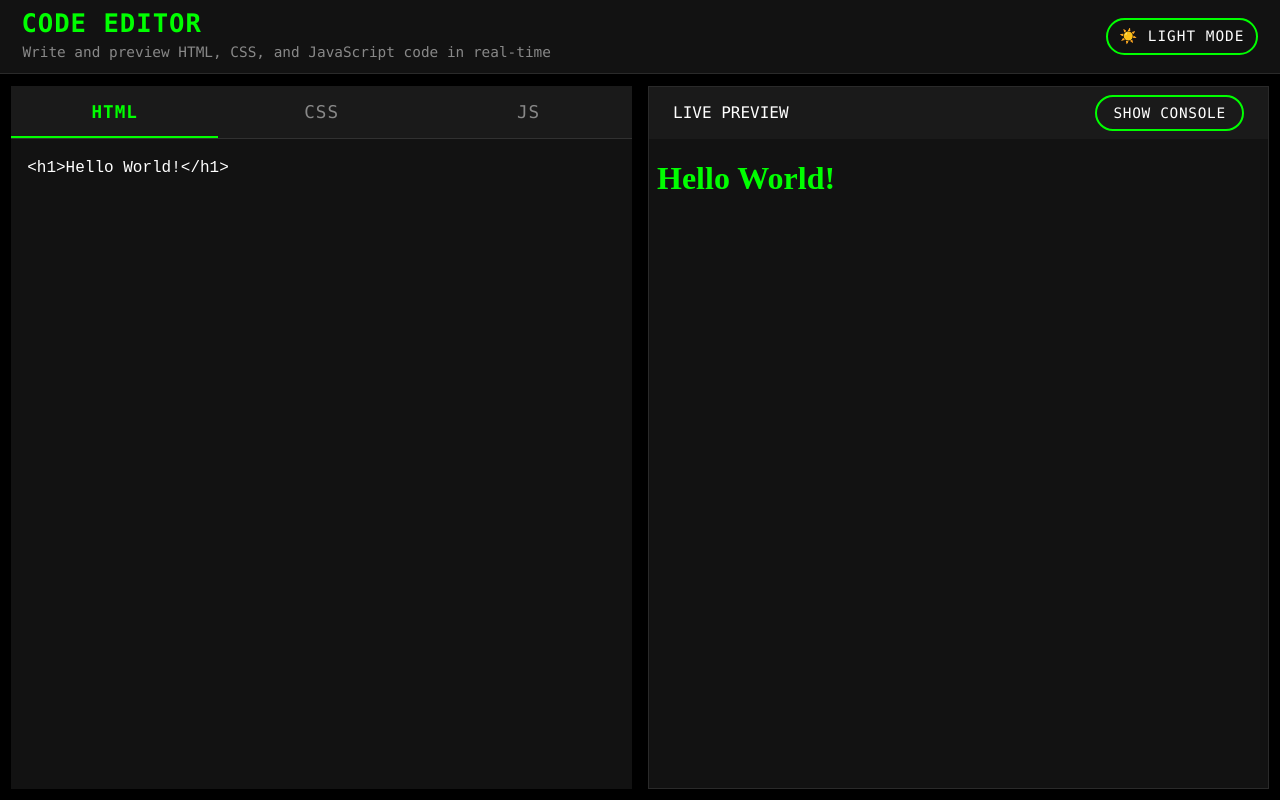
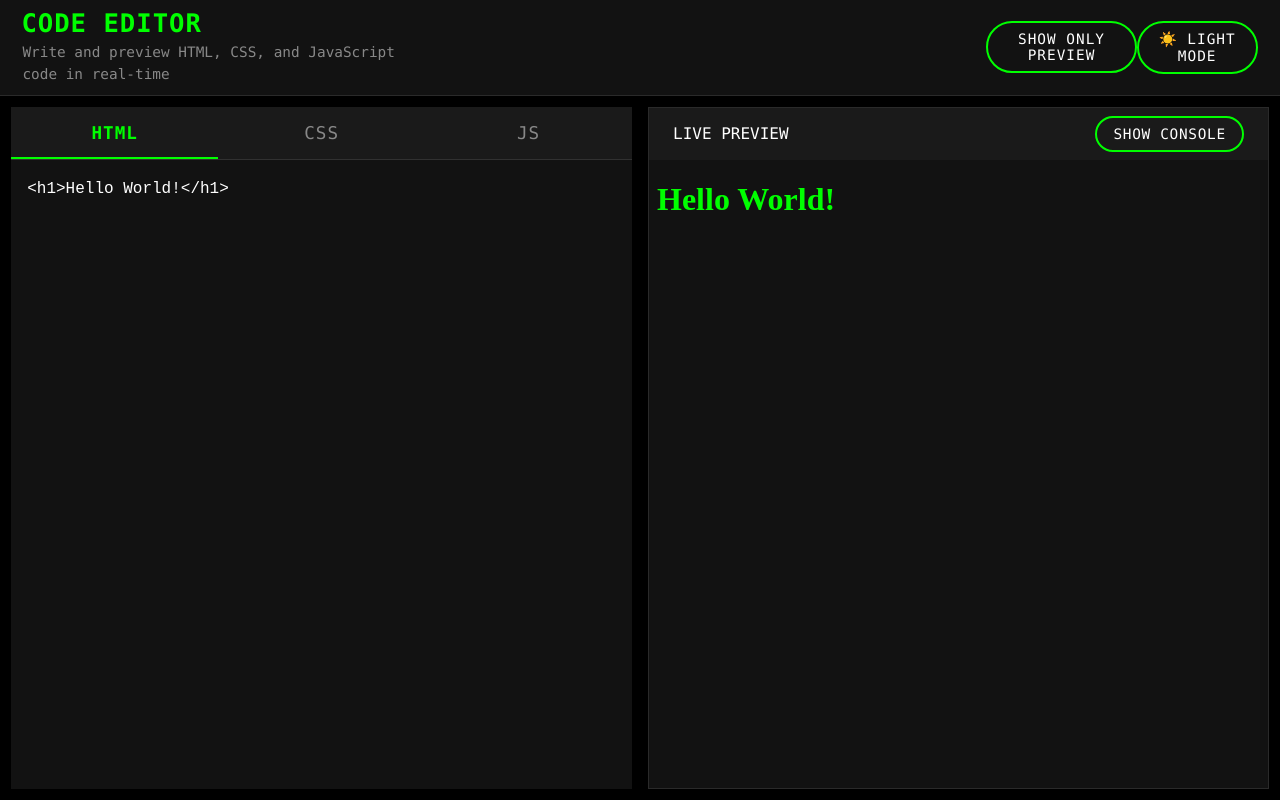
Before and after one commit to VIDHITTS/Markdown-Magic, a React (Vite) app: page / in a window 1280 px wide. Built offline with nearby package versions, Linux system fonts and the light colour scheme.

Commit message:
preview added

```diff
--- a/src/App.css
+++ b/src/App.css
@@ -1,258 +1,278 @@
-
-:root{
---background_colour:#000000;
---light_background_colour:#121212;
---backy_colour:#1a1a1a;
---border_colour:rgba(255, 255, 255, 0.1);
---main_colour:#00ff00;
---red_colour:#ff0000;
---text_colour:#ffffff;
---another_text_color:#888888;
---speedy_speed:0.3s;
---tab-inactive:#888888;
+:root {
+  --background_colour: #000000;
+  --light_background_colour: #121212;
+  --backy_colour: #1a1a1a;
+  --border_colour: rgba(255, 255, 255, 0.1);
+  --main_colour: #00ff00;
+  --red_colour: #ff0000;
+  --text_colour: #ffffff;
+  --another_text_color: #888888;
+  --speedy_speed: 0.3s;
+  --tab-inactive: #888888;
 }
-[theme="light"]{
---background_colour:#ffffff;
---light_background_colour:#f5f5f5;
---backy_colour:#e0e0e0;
---border_colour:rgba(0, 0, 0, 0.1);
---main_colour:#000000;
---red_colour:#ff0000;
---text_colour:#000000;
---another_text_color:#666666;
---tab-inactive:#666666;
+[theme="light"] {
+  --background_colour: #ffffff;
+  --light_background_colour: #f5f5f5;
+  --backy_colour: #e0e0e0;
+  --border_colour: rgba(0, 0, 0, 0.1);
+  --main_colour: #000000;
+  --red_colour: #ff0000;
+  --text_colour: #000000;
+  --another_text_color: #666666;
+  --tab-inactive: #666666;
 }
-*{
-box-sizing:border-box;
-margin:0;padding:0;
+* {
+  box-sizing: border-box;
+  margin: 0;
+  padding: 0;
 }
-body{
-background-color:var(--background_colour);
-font-family:'Fira Code', 'Consolas', monospace;
-color:var(--text_colour);
-overflow:hidden;
-transition:background-color var(--speedy_speed), color var(--speedy_speed);
+body {
+  background-color: var(--background_colour);
+  font-family: "Fira Code", "Consolas", monospace;
+  color: var(--text_colour);
+  overflow: hidden;
+  transition: background-color var(--speedy_speed), color var(--speedy_speed);
 }
-.app-container{
-display:flex;
-flex-direction:column;
-height:100vh;
-width:100vw;
-background:var(--background_colour);
+.markdown-magic {
+  display: flex;
+  flex-direction: column;
+  height: 100vh;
+  width: 100vw;
+  background: var(--background_colour);
 }
-.app-header{
-padding:0.6rem 1.4rem;
-background:var(--light_background_colour);
-border-bottom:1px solid var(--border_colour);
-width:100%;
-display:flex;
-justify-content:space-between;
-align-items:center;
+.magic-heading {
+  padding: 0.6rem 1.4rem;
+  background: var(--light_background_colour);
+  border-bottom: 1px solid var(--border_colour);
+  width: 100%;
+  display: flex;
+  justify-content: space-between;
+  align-items: center;
 }
-.app-header h1{
-margin:-1px;
-font-size:1.6rem;
-color:var(--main_colour);
-font-weight:900;
-letter-spacing:1px;
+.magic-heading h1 {
+  margin: -1px;
+  font-size: 1.6rem;
+  color: var(--main_colour);
+  font-weight: 900;
+  letter-spacing: 1px;
 }
-.app-header p{
-margin-top:0.4rem;
-color:var(--another_text_color);
-font-size:0.9rem;
+.magic-heading p {
+  margin-top: 0.4rem;
+  color: var(--another_text_color);
+  font-size: 0.9rem;
 }
-.theme-toggle{
-background:transparent;
-color:var(--text_colour);
-border:2px solid var(--main_colour);
-padding:0.5rem 0.7rem;
-border-radius:30px;
-cursor:pointer;
-font-size:0.9rem;
-transition:all var(--speedy_speed);
-display:flex;
-align-items:center;
-letter-spacing:1px;
+.only-button {
+  background: transparent;
+  color: var(--text_colour);
+  border: 2px solid var(--main_colour);
+  border-radius: 30px;
+  padding: 0.5rem 0.7rem;
+  cursor: pointer;
+  letter-spacing: 1px;
+  font-size: 0.9rem;
 }
-.theme-toggle:hover{
-background:var(--main_colour);
-color:var(--background_colour);
+.darkmagic {
+  background: transparent;
+  color: var(--text_colour);
+  border: 2px solid var(--main_colour);
+  padding: 0.5rem 0.7rem;
+  border-radius: 30px;
+  cursor: pointer;
+  font-size: 0.9rem;
+  letter-spacing: 1px;
 }
-.main-content {
-display:grid;
+.darkmagic:hover {
+  background: var(--main_colour);
+  color: var(--background_colour);
+}
+.only-button:hover {
+  background: var(--main_colour);
+  color: var(--background_colour);
+}
+.main-magic {
+  display: grid;
   grid-template-columns: 1fr 1fr;
-flex-grow:1;
-flex-shrink:1;
-flex-basis:0%;
-overflow:hidden;
+  flex-grow: 1;
+  flex-shrink: 1;
+  flex-basis: 0%;
+  overflow: hidden;
   gap: 1rem;
-padding:0.7rem;
+  padding: 0.7rem;
 }
-.editor-panel{
-display:flex;
-flex-direction:column;
-min-width:300px;
-box-shadow:0 0 20px rgba(0, 0, 0, 0.2);
+.user-magic {
+  display: flex;
+  flex-direction: column;
+  min-width: 300px;
+  box-shadow: 0 0 20px rgba(0, 0, 0, 0.2);
 }
-.tab-bar{
-display:flex;
-background:var(--backy_colour);
-border-bottom:1px solid var(--border_colour);
+.option-bar {
+  display: flex;
+  background: var(--backy_colour);
+  border-bottom: 1px solid var(--border_colour);
 }
-.tab-bar button{
-flex:1;
-padding:1rem;
-border:none;
-background:transparent;
-color:var(--tab-inactive);
-font-size:1.1rem;
-cursor:pointer;
-transition:all var(--speedy_speed);
-text-transform:uppercase;
-letter-spacing:1px;
-position:relative;
+.option-bar button {
+  flex: 1;
+  padding: 1rem;
+  border: none;
+  background: transparent;
+  color: var(--tab-inactive);
+  font-size: 1.1rem;
+  cursor: pointer;
+  transition: all var(--speedy_speed);
+  text-transform: uppercase;
+  letter-spacing: 1px;
+  position: relative;
 }
-.tab-bar button::after{
-content:'';
-position:absolute;
-bottom:0;
-left:0;
-width:100%;
-height:2px;
-background:var(--main_colour);
-transform:scaleX(0);
-transition:transform var(--speedy_speed);
+.option-bar button::after {
+  content: "";
+  position: absolute;
+  bottom: 0;
+  left: 0;
+  width: 100%;
+  height: 2px;
+  background: var(--main_colour);
+  transform: scaleX(0);
+  transition: transform var(--speedy_speed);
 }
-.tab-bar button:hover::after{
-transform:scaleX(1);
+.option-bar button:hover::after {
+  transform: scaleX(1);
 }
-.tab-bar button.active{
-color:var(--main_colour);
-font-weight:600;
+.option-bar button.active {
+  color: var(--main_colour);
+  font-weight: 600;
 }
-.tab-bar button.active::after{
-transform:scaleX(1);
+.option-bar button.active::after {
+  transform: scaleX(1);
 }
-.editor-textarea{
-flex:1;
-padding:1rem;
-font-size:1rem;
-background:var(--light_background_colour);
-color:var(--text_colour);
-border:none;
-outline:none;
-resize:none;
-line-height:1.7;
-tab-size:2;
+.user-area {
+  flex: 1;
+  padding: 1rem;
+  font-size: 1rem;
+  background: var(--light_background_colour);
+  color: var(--text_colour);
+  border: none;
+  outline: none;
+  resize: none;
+  line-height: 1.7;
+  tab-size: 2;
 }
-.preview-panel{
-display:flex;
-flex-direction:column;
-min-width:0;
-border:1px solid var(--border_colour);
+.magic-output {
+  display: flex;
+  flex-direction: column;
+  min-width: 0;
+  border: 1px solid var(--border_colour);
 }
 
-.preview-header{
-padding:0.5rem 1.5rem;
-background:var(--backy_colour);
-color:var(--text_colour);
-display:flex;
-justify-content:space-between;
-align-items:center;
+.magic-output-heading {
+  padding: 0.5rem 1.5rem;
+  background: var(--backy_colour);
+  color: var(--text_colour);
+  display: flex;
+  justify-content: space-between;
+  align-items: center;
 }
 
-.console-toggle{
+.console-button {
   background: transparent;
-color:var(--text_colour);
-border:2px solid var(--main_colour);
-padding:0.5rem 1rem;
-border-radius:30px;
-cursor:pointer;
-font-size:0.9rem;
-transition:all var(--speedy_speed);
-letter-spacing:0.7px;
+  color: var(--text_colour);
+  border: 2px solid var(--main_colour);
+  padding: 0.5rem 1rem;
+  border-radius: 30px;
+  cursor: pointer;
+  font-size: 0.9rem;
+  transition: all var(--speedy_speed);
+  letter-spacing: 0.7px;
 }
 
-.console-toggle:hover{
-background:var(--main_colour);
-color:var(--background_colour);
+.console-button:hover {
+  background: var(--main_colour);
+  color: var(--background_colour);
 }
 
-.preview-panel iframe{
-flex:1;
-border:none;
+.magic-output iframe {
+  flex: 1;
+  border: none;
 }
 
-.console-panel{
-border-top:1px solid var(--border_colour);
-height:200px;
-display:flex;
-flex-direction:column;
+.magic-console {
+  border-top: 1px solid var(--border_colour);
+  height: 200px;
+  display: flex;
+  flex-direction: column;
 }
 
-.console-header{
-padding:0.5rem 1.6rem;
-background:var(--backy_colour);
-color:var(--text_colour);
-font-size:0.9rem;
-border-bottom:1px solid var(--border_colour);
-display:flex;
-justify-content:space-between;
-align-items:center;
-letter-spacing:1px;
+.console-heading {
+  padding: 0.5rem 1.6rem;
+  background: var(--backy_colour);
+  color: var(--text_colour);
+  font-size: 0.9rem;
+  border-bottom: 1px solid var(--border_colour);
+  display: flex;
+  justify-content: space-between;
+  align-items: center;
+  letter-spacing: 1px;
 }
 
-.clear-console{
-background:transparent;
-color:var(--text_colour);
-border:2px solid var(--main_colour);
-padding:0.5rem 0.9rem;
-border-radius:32px;
-cursor:pointer;
-font-size:0.8rem;
+.magic-clear {
+  background: transparent;
+  color: var(--text_colour);
+  border: 2px solid var(--main_colour);
+  padding: 0.5rem 0.9rem;
+  border-radius: 32px;
+  cursor: pointer;
+  font-size: 0.8rem;
   transition: all var(--speedy_speed);
-letter-spacing:1px;
+  letter-spacing: 1px;
 }
 
-.clear-console:hover{
-background:var(--red_colour);
-color:var(--background_colour);
+.magic-clear:hover {
+  background: var(--red_colour);
+  color: var(--background_colour);
 }
 
-.console-output{
-flex:1;
+.magic-console-output {
+  flex: 1;
   padding: 1rem 1.5rem;
-overflow-y:auto;
-font-family:'Fira Code','Consolas', monospace;
-font-size:0.9rem;
-color:var(--main_colour);
+  overflow-y: auto;
+  font-family: "Fira Code", "Consolas", monospace;
+  font-size: 0.9rem;
+  color: var(--main_colour);
 }
 
-.console-line{
-margin-bottom:0.5rem;
-white-space:pre-wrap;
+.magic-line {
+  margin-bottom: 0.5rem;
+  white-space: pre-wrap;
   padding: 0.5rem;
-border-left:2px solid var(--main_colour);
+  border-left: 2px solid var(--main_colour);
 }
-.editor-panel, .preview-panel{
-background:var(--light_background_colour);
+.user-magic,
+.magic-output {
+  background: var(--light_background_colour);
 }
-@media (max-width:768px){
-.main-content{
-    grid-template-columns:1fr;
-    padding:1rem;
-    gap:1rem;
+@media (max-width: 768px) {
+  .main-magic {
+    grid-template-columns: 1fr;
+    padding: 1rem;
+    gap: 1rem;
   }
-.editor-panel,.preview-panel{
-    height:50vh;
+  .user-magic,
+  .magic-output {
+    height: 50vh;
   }
-.console-panel{
-    height:150px;
+  .magic-console {
+    height: 150px;
   }
-.app-header{
-    padding:1rem;
-    flex-direction:column;
-    text-align:center;
-    gap:1rem;
+  .magic-heading {
+    padding: 1rem;
+    flex-direction: column;
+    text-align: center;
+    gap: 1rem;
   }
 }
+.magic-output.preview-only {
+  display: flex;
+  flex-direction: column;
+  flex-grow: 1;
+  padding: 0.7rem;
+  border: none;
+}
--- a/src/App.jsx
+++ b/src/App.jsx
@@ -1,33 +1,34 @@
-import React,{useState,useEffect}from'react'
-import'./App.css'
+import React, { useState, useEffect } from "react";
+import "./App.css";
 
-export default function App(){
+export default function App() {
+  const [htmlcode, sethtmlcode] = useState("<h1>Hello World!</h1>");
+  const [csscode, setcsscode] = useState("h1{color:#00ff00}");
+  const [jscode, setjscode] = useState('console.log("Hello from JS")');
+  const [tab, settab] = useState("html");
+  const [consoledata, setconsoledata] = useState([]);
+  const [show, setconsole] = useState(false);
+  const [dark, setdarktheme] = useState(true);
+  const [showonlypreview, setshowpreview] = useState(false);
 
-const[htmlcode,sethtmlcode]=useState('<h1>Hello World!</h1>')
-const[csscode,setcsscode]=useState('h1{color:#00ff00}')
-const[jscode,setjscode]=useState('console.log("Hello from JS")')
-const[tab,settab]=useState('html')
-const[consoledata,setconsoledata]=useState([])
-const[show,setconsole]=useState(false)
-const[dark,setdarktheme]=useState(true)
+  useEffect(() => {
+    document.documentElement.setAttribute("theme", dark ? "dark" : "light");
+  }, [dark]);
 
-useEffect(()=>{
-  document.documentElement.setAttribute('theme',dark?'dark':'light')
-},[dark])
+  useEffect(() => {
+    const handler = (e) => {
+      if (e.data.type === "console") {
+        setconsoledata((prevData) => {
+          const message = e.data.args.join(" ");
+          return [...prevData, message];
+        });
+      }
+    };
+    window.addEventListener("message", handler);
+    return () => window.removeEventListener("message", handler);
+  }, []);
 
-useEffect(()=>{
-  const handler=e=>{
-    if(e.data.type==='console')
-      {setconsoledata((prevData) => {
-        const message = e.data.args.join(' ');
-        return [...prevData, message];
-      })}
-  }
-  window.addEventListener('message',handler)
-  return()=>window.removeEventListener('message',handler)
-},[])
-
-let usercode=`<html>
+  const usercode = `<html>
     <head><style>${csscode}</style></head>
     <body>${htmlcode}
       <script>
@@ -36,89 +37,129 @@ let usercode=`<html>
         try{${jscode}}catch(e){console.log('Error:',e.message)}
       </script>
     </body>
-    </html>`
+    </html>`;
 
-let value=null
-if(tab==='html')
-  {value=htmlcode}
-else if(tab==='css')
-  {value=csscode}
-else
-  {value=jscode}
+  const value = tab === "html" ? htmlcode : tab === "css" ? csscode : jscode;
 
-const onChange=e=>{
-  if(tab==='html')
-    {sethtmlcode(e.target.value)}
-  else if(tab==='css')
-    {setcsscode(e.target.value)}
-  else
-    {setjscode(e.target.value)}
-}
+  const onChange = (e) => {
+    if (tab === "html") sethtmlcode(e.target.value);
+    else if (tab === "css") setcsscode(e.target.value);
+    else setjscode(e.target.value);
+  };
 
-return(
-  <div className="app-container">
+  const buttonMargin = {
+    marginLeft: !showonlypreview ? "565px" : "500px",
+  };
 
-    <header className="app-header">
+  return (
+    <div className="markdown-magic">
+      <header className="magic-heading">
         <div>
           <h1>CODE EDITOR</h1>
           <p>Write and preview HTML, CSS, and JavaScript code in real-time</p>
         </div>
-      <button className="theme-toggle" onClick={()=>setdarktheme(d=>!d)}>
-        {dark?'☀️ LIGHT MODE':'🌙 DARK MODE'}
+        <button
+          className="only-button"
+          style={buttonMargin}
+          onClick={() => setshowpreview((s) => !s)}
+        >
+          {showonlypreview ? "SHOW EDITOR AND PREVIEW" : "SHOW ONLY PREVIEW"}
+        </button>
+        <button className="darkmagic" onClick={() => setdarktheme((d) => !d)}>
+          {dark ? "☀️ LIGHT MODE" : "🌙 DARK MODE"}
         </button>
       </header>
 
-    <div className="main-content">
-
-      <div className="editor-panel">
-
-        <div className="tab-bar">
-          {['html','css','js'].map(t=>(
+      {showonlypreview ? (
+        <div className="magic-output preview-only">
+          <div className="magic-output-heading">
+            <span>LIVE PREVIEW</span>
+            <button
+              className="console-button"
+              onClick={() => setconsole((s) => !s)}
+            >
+              {show ? "HIDE CONSOLE" : "SHOW CONSOLE"}
+            </button>
+          </div>
+          <iframe srcDoc={usercode} className="previewonlyframe" />
+          {show && (
+            <div className="magic-console">
+              <div className="console-heading">
+                CONSOLE OUTPUT
+                <button
+                  className="magic-clear"
+                  onClick={() => setconsoledata([])}
+                >
+                  CLEAR
+                </button>
+              </div>
+              <div className="magic-console-output">
+                {consoledata.map((l, i) => (
+                  <div key={i} className="magic-line">
+                    {l}
+                  </div>
+                ))}
+              </div>
+            </div>
+          )}
+        </div>
+      ) : (
+        <div className="main-magic">
+          <div className="user-magic">
+            <div className="option-bar">
+              {["html", "css", "js"].map((t) => (
                 <button
                   key={t}
-              className={tab===t?'active':''}
-              onClick={()=>settab(t)}>
+                  className={tab === t ? "active" : ""}
+                  onClick={() => settab(t)}
+                >
                   {t}
                 </button>
               ))}
             </div>
-
             <textarea
-          className="editor-textarea"
+              className="user-area"
               value={value}
               onChange={onChange}
               placeholder={`Enter ${tab} here...`}
-          spellCheck="false"/>
+              spellCheck="false"
+            />
           </div>
 
-      <div className="preview-panel">
-
-        <div className="preview-header">
+          <div className="magic-output">
+            <div className="magic-output-heading">
               <span>LIVE PREVIEW</span>
-          <button className="console-toggle" onClick={()=>setconsole(s=>!s)}>
-            {show?'HIDE CONSOLE':'SHOW CONSOLE'}
+              <button
+                className="console-button"
+                onClick={() => setconsole((s) => !s)}
+              >
+                {show ? "HIDE CONSOLE" : "SHOW CONSOLE"}
               </button>
             </div>
-
-        <iframe srcDoc={usercode}/>
-
-        {show&&(
-          <div className="console-panel">
-            <div className="console-header">
+            <iframe srcDoc={usercode} />
+            {show && (
+              <div className="magic-console">
+                <div className="console-heading">
                   CONSOLE OUTPUT
-              <button className="clear-console" onClick={()=>setconsoledata([])}>
+                  <button
+                    className="magic-clear"
+                    onClick={() => setconsoledata([])}
+                  >
                     CLEAR
                   </button>
                 </div>
-            <div className="console-output">
-              {consoledata.map((l,i)=>(
-                <div key={i} className="console-line">{l}</div>
+                <div className="magic-console-output">
+                  {consoledata.map((l, i) => (
+                    <div key={i} className="magic-line">
+                      {l}
+                    </div>
                   ))}
                 </div>
               </div>
             )}
           </div>
         </div>
+      )}
     </div>
-)
+  );
 }
```
Lines whose indentation alone changed are shown as unchanged.
